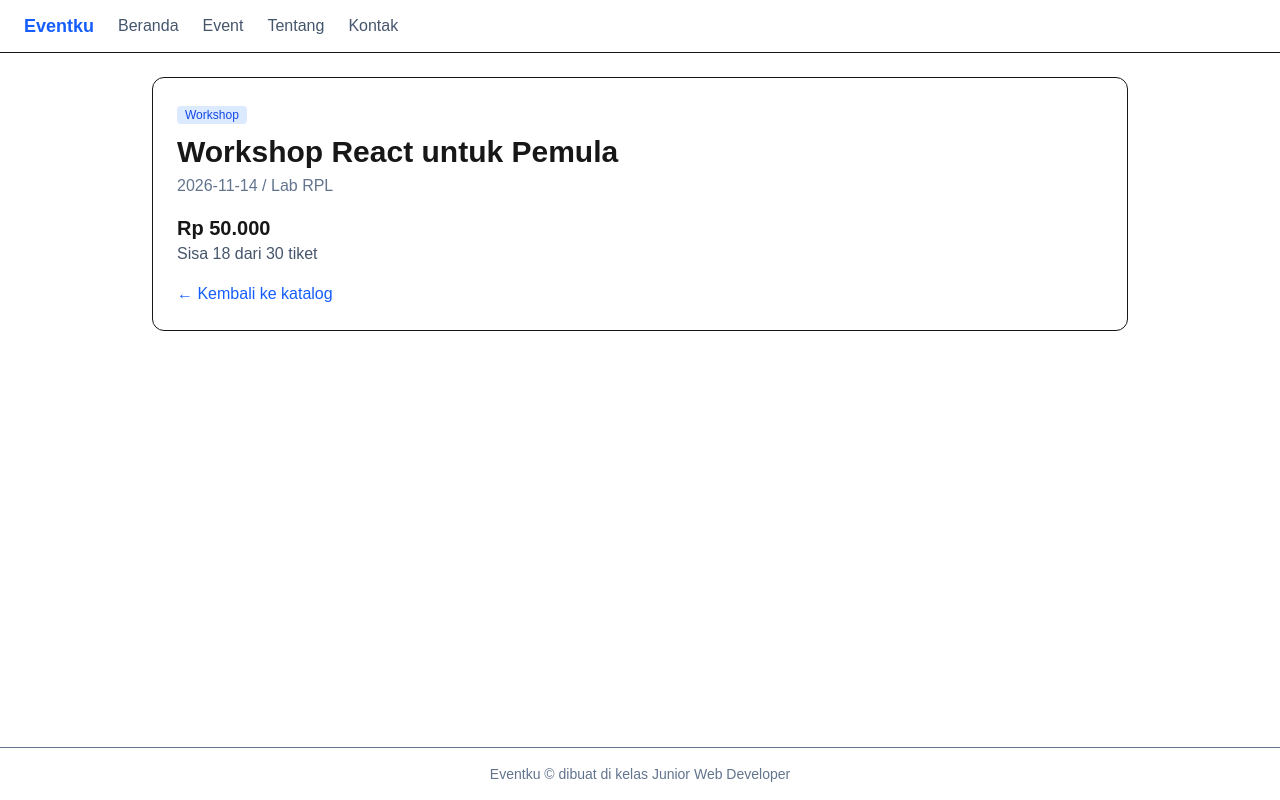
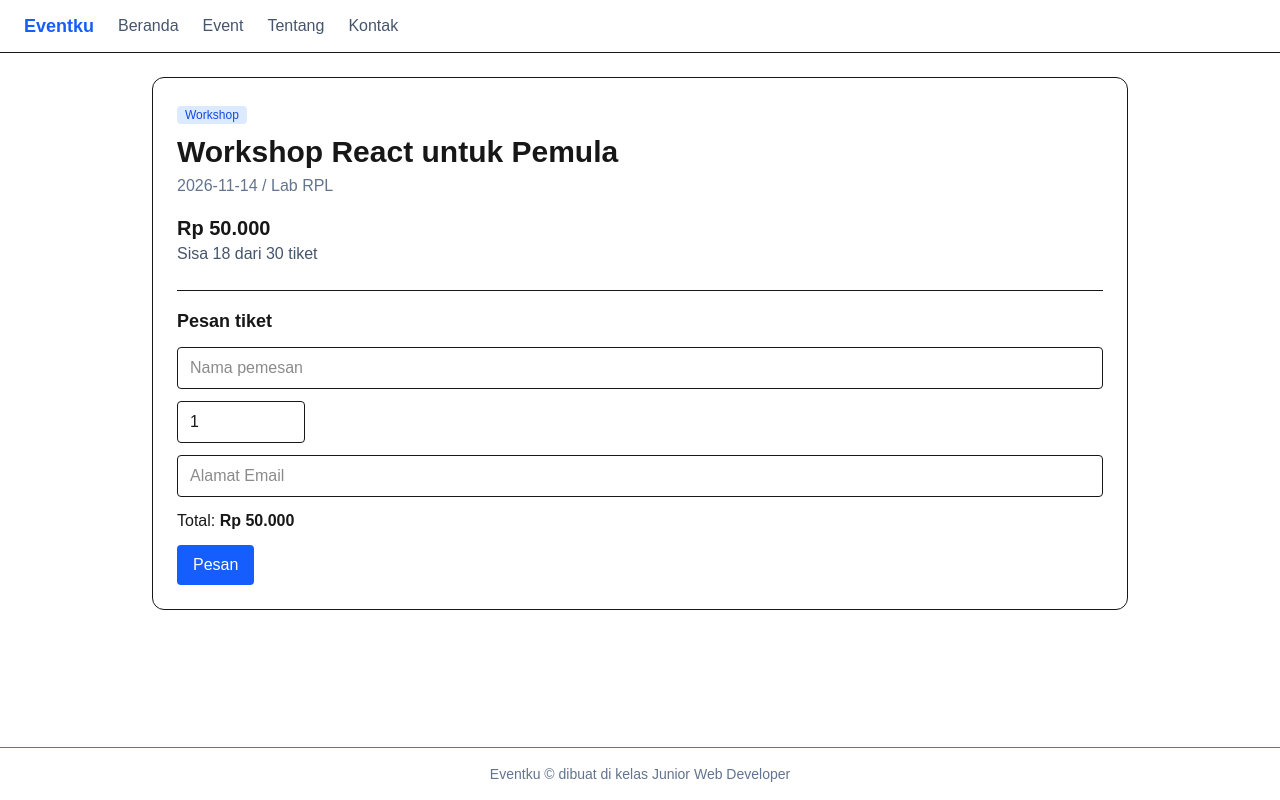
Before and after one commit to nathanaelrpl1-cmyk/latihan-nextjs, a Next.js app: page /events/1 in a window 1280 px wide. Built offline with nearby package versions, Linux system fonts and the light colour scheme.

Commit message:
Misi ke-6 (Pembuatan halaman untuk pemesanan)

```diff
--- a/app/events/[id]/page.tsx
+++ b/app/events/[id]/page.tsx
@@ -1,6 +1,6 @@
 import { notFound } from "next/navigation";
 import { events, rupiah } from "@/data/event";
-import Link from "next/link";
+import FormPesan from "@/components/FormPesan";
 
 export default async function Detail({ params }: PageProps<"/events/[id]">) {
     const { id } = await params;
@@ -19,7 +19,7 @@ export default async function Detail({ params }: PageProps<"/events/[id]">) {
             </p>
             <p className="mt-4 text-xl font-semibold">{rupiah(event.harga)}</p>
             <p className="text-slate-600">Sisa {sisa} dari {event.kuota} tiket</p>
-            <Link href="/events" className="mt-4 inline-block text-blue-600 hover:underline">← Kembali ke katalog</Link>
+            <FormPesan event={event} />
         </article>
-    )
+    );
 }
--- a/app/events/page.tsx
+++ b/app/events/page.tsx
@@ -1,11 +1,15 @@
 import { events } from "@/data/event";
-import KatalogInteraktif from "@/components/KatalogInteraktif";
+import KartuEvent from "@/components/KartuEvent";
 
 export default function Katalog() {
   return (
     <div>
       <h1 className="mb-4 text-2xl font-bold">Katalog Event</h1>
-      <KatalogInteraktif events={events} />
+      <div className="grid gap-4 sm:grid-cols-2 lg:grid-cols-3">
+          {events.map((e) => (
+              <KartuEvent key={e.id} event={e} />
+          ))}
+      </div>
     </div>
-  );
+  )
 }
--- /dev/null
+++ b/components/FormPesan.tsx
@@ -0,0 +1,60 @@
+"use client";
+import { useState } from "react";
+import { rupiah, type Event } from "@/data/event";
+
+export default function FormPesan({ event }: { event: Event }) {
+    const sisa = event.kuota - event.terisi;
+    const [nama, setNama] = useState("");
+    const [jumlah, setJumlah] = useState(1);
+		const [email, setEmail] = useState("");
+    const [pesan, setPesan] = useState("");
+    const [berhasil, setBerhasil] = useState(false);
+
+    function kirim(e: React.FormEvent) {
+        e.preventDefault();
+        setBerhasil(false);
+        if (nama.trim().length < 3) return setPesan("Nama minimal 3 huruf.");
+        if (jumlah < 1) return setPesan("Jumlah minimal 1.");
+        if (jumlah > sisa) return setPesan(`Sisa tiket hanya ${sisa}.`);
+				if (!email.includes("@")) return setPesan("Email tidak valid.");
+        setPesan("");
+        setBerhasil(true);
+    }
+
+    if (sisa === 0 ) {
+        return <p className="mt-6 font-medium text-red-600">Tiket sudah habis.</p>;
+    }
+
+    return (
+        <form onSubmit={kirim} className="mt-6 space-y-3 border-t pt-4">
+            <h2 className="text-lg font-semibold">Pesan tiket</h2>
+            <input
+                value={nama}
+								onChange={(e) => setNama(e.target.value)}
+								placeholder="Nama pemesan"
+								className="block w-full rounded border bg-white px-3 py-2"
+						/>
+						<input
+								type="number"
+								value={jumlah}
+								onChange={(e) => setJumlah(Number(e.target.value))}
+								className="block w-32 rounded border bg-white px-3 py-2"
+						/>
+						<input
+								type="email"
+								value={email}
+								onChange={(e) => setEmail(e.target.value)}
+								placeholder="Alamat Email"
+								className="block w-full rounded border bg-white px-3 py-2"
+						/>
+						<p>Total: <b>{rupiah(event.harga * jumlah)}</b></p>
+						{pesan && <p className="text-red-600">{pesan}</p>}
+						{berhasil && (
+							<p className="text-green-700">
+								Terima kasih {nama}! {jumlah} tiket dipesan (belum tersimpan, ini masih latihan).
+							</p>
+						)}
+						<button className="rounded bg-blue-600 px-4 py-2 text-white hover:bg-blue-700">Pesan</button>
+        </form>
+    );
+	}
--- /dev/null
+++ b/components/TombolFavorit.tsx
@@ -0,0 +1,16 @@
+"use client";
+import { useEffect, useState } from "react";
+
+export default function TombolFavorit({ id }: { id:number }) {
+    const [favorit, setFavorit] = useState(false);
+
+    useEffect(() => {
+        const simpan: number[] = JSON.parse(localStorage.getItem("favorit") ?? "[]");
+        // eslint-disable-next-line react-hooks/set-state-in-effect
+        setFavorit(simpan.includes(id));
+    }, [id]);
+
+    function ubah() {
+        const simpan: number[]
+    }
+}
```
